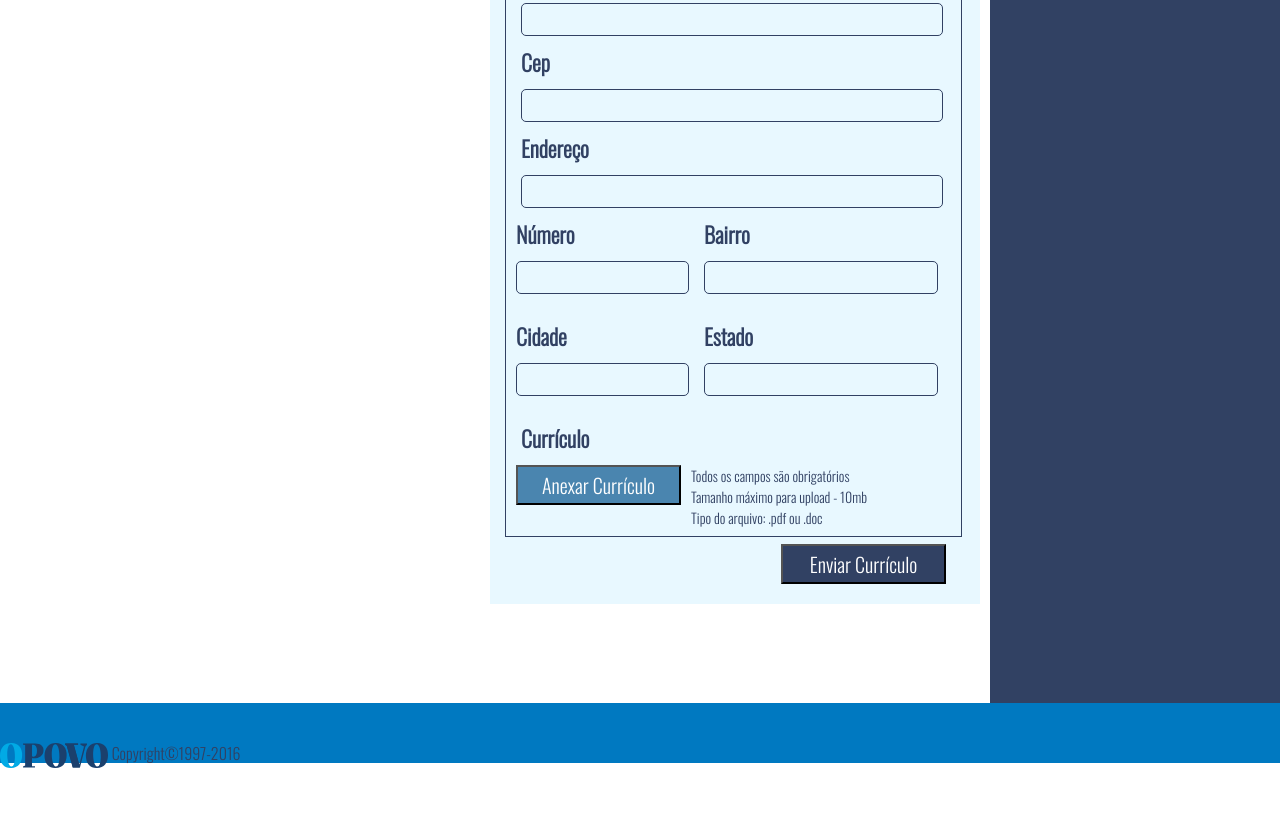
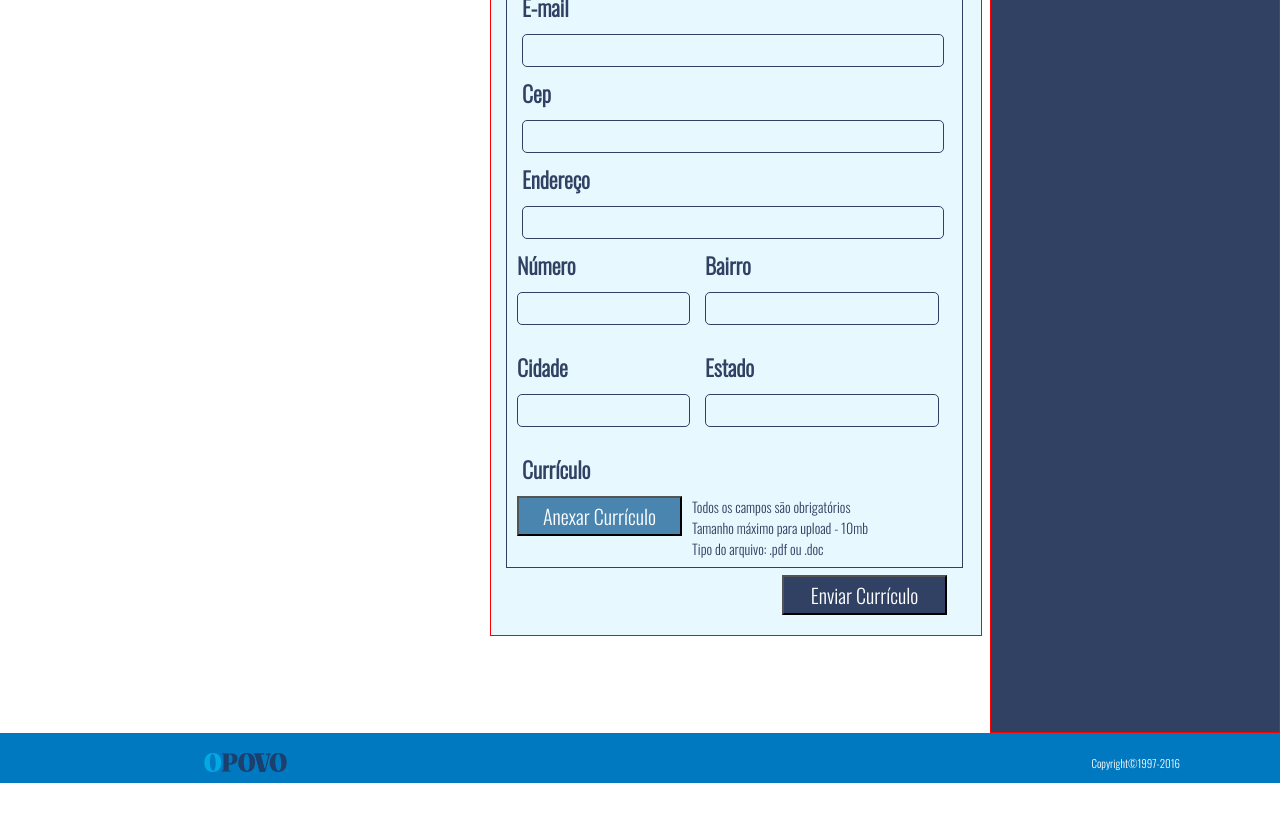
Before and after one commit to machadogcarla/teste-opovo, a plain HTML site: page index.html in a window 1280 px wide. Shown: the part 1081-1894 px from the top of the page. Drawn offline with nearby package versions, Linux system fonts and the light colour scheme.

Commit message:
resolucao de conflitos de alinhamento

```diff
--- a/css/style.css
+++ b/css/style.css
@@ -33,34 +33,30 @@ nav{
 }
 
 .navbar-light .navbar-brand{
-    float: right;
-    margin-left: 180px
+    float: left;
+    margin-left: 250px
 }
 
 /*Descrição da Vaga*/
-
-#conteudo{
-   margin-left: 490px;
-   position: relative;
-   height: 100%;
-}
-
 #cont-esq{
     position: absolute;
     float:left;
     overflow: hidden;
+    border:1px solid red;
+    margin-left: 490px;
+
 }
 
 #cont-dir{
     background-color: #314163;
+    border:1px solid red;
     width: 290px;
     height: 1590px;
     margin-top: 127px;
     position: relative;
     float:right;
+    overflow: hidden;
     margin-left: 160px;
-    overflow: hidden;
-
 }
 
 .img_vagas {
@@ -68,8 +64,8 @@ nav{
     height: 390px;
     margin-top: 300px;
     border:1px solid red;
-    margin-right: -60%;
-    overflow:hidden
+    overflow:hidden;
+    position: relative;
 }
 
 h1{
@@ -180,11 +176,25 @@ button{
 
 /*Rodapé*/
 footer{
-	margin-top:0px;
+    height: 50px;
 	width:100%;
-	height:60px;
 	clear:both;
 	padding-top:0px;
     line-height: 100px;
     background-color: #0079c1;
 }
+
+.img_rodape{
+    float: left;
+    width: 131px;
+    height: 19px;
+    margin-top: 20px;
+    margin-left: 180px;
+}
+
+#copyright{
+    margin-top: -20px;
+    font-size: 11px;
+    margin-right: 100px;
+    color: white;
+}
--- a/index.html
+++ b/index.html
@@ -11,6 +11,7 @@
     <link rel="stylesheet" href="https://stackpath.bootstrapcdn.com/bootstrap/4.1.3/css/bootstrap.min.css" integrity="sha384-MCw98/SFnGE8fJT3GXwEOngsV7Zt27NXFoaoApmYm81iuXoPkFOJwJ8ERdknLPMO" crossorigin="anonymous">
     <link rel="stylesheet" href="css/style.css">
     <link href="https://fonts.googleapis.com/css2?family=Oswald:wght@300&family=PT+Serif&display=swap" rel="stylesheet">
+    <link rel="shortcut icon" href="https://www.opovo.com.br/reboot/includes/assets/img/favicon.png " />
 
   </head>
   <body>
@@ -124,9 +125,9 @@
         </div>
       </main>
 
-      <footer>
+      <footer class="d-flex flex-row justify-content-between">
           <a href="https://www.opovo.com.br/"><img src="img/opovologo.svg" class="img_rodape" alt="Logo do O POVO"/></a>
-          <span>Copyright©1997-2016</span>
+          <span id="copyright">Copyright©1997-2016</span>
       </footer>
     </div>
 
```
